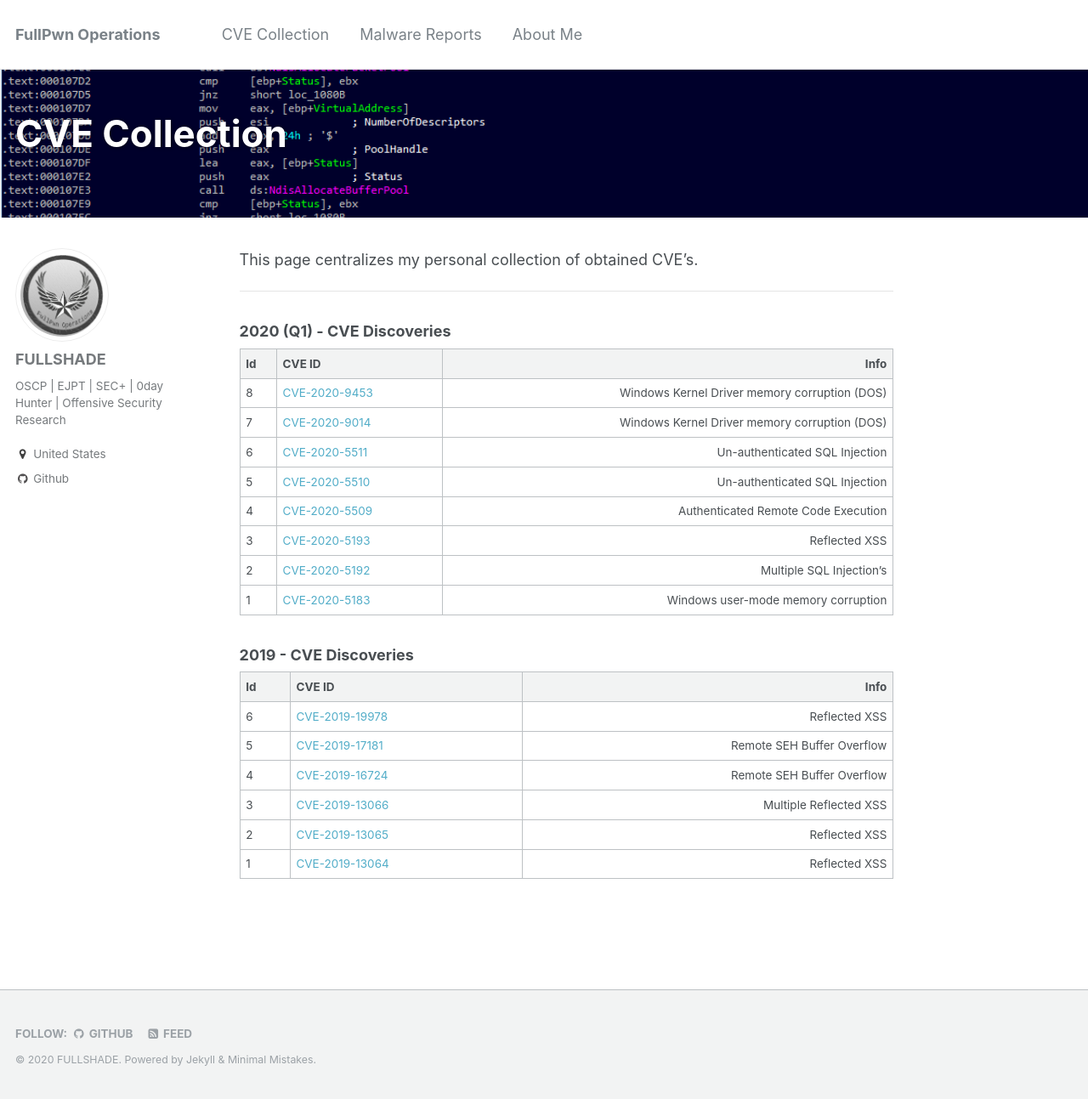
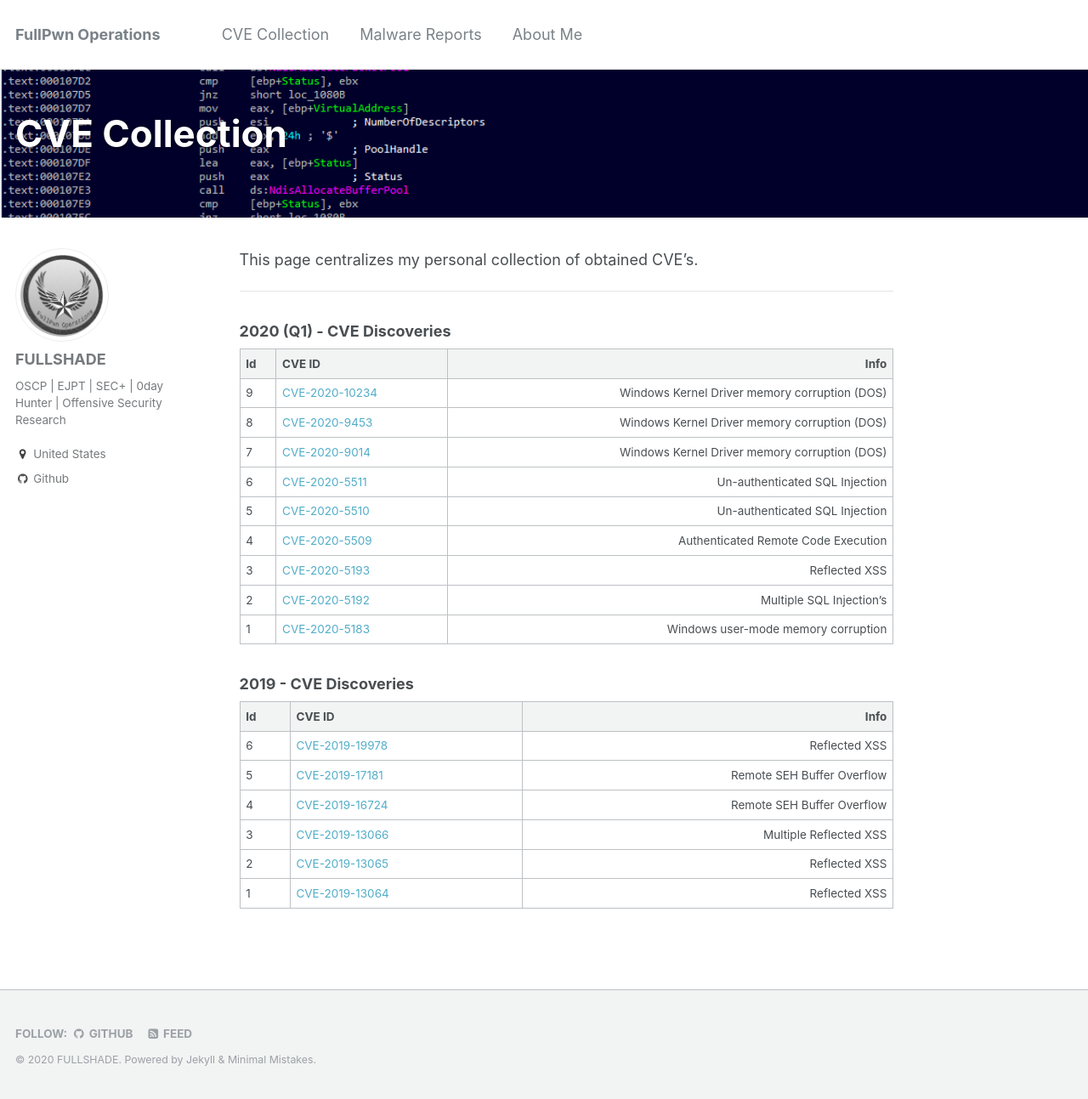
Before and after one commit to asdyxcyxc/FULLSHADE.github.io, a Jekyll site: the page built from _pages/cves.md, in a window 1280 px wide and 1293 px high. Shown: the whole window at 85% size. Built offline with Jekyll 4.4.1, drawn with Linux system fonts in a browser that asks for light colours.

Commit message:
Update cves.md

```diff
--- a/_pages/cves.md
+++ b/_pages/cves.md
@@ -15,6 +15,7 @@ This page centralizes my personal collection of obtained CVE's.
 
 | Id | CVE ID | Info  |
 |:---|:--------|--------:|
+| 9 | [CVE-2020-10234](https://cve.mitre.org/cgi-bin/cvename.cgi?name=CVE-2020-10234) | Windows Kernel Driver memory corruption (DOS)|
 | 8 | [CVE-2020-9453](https://cve.mitre.org/cgi-bin/cvename.cgi?name=CVE-2020-9014) | Windows Kernel Driver memory corruption (DOS)|
 | 7 | [CVE-2020-9014](https://cve.mitre.org/cgi-bin/cvename.cgi?name=CVE-2020-9014) | Windows Kernel Driver memory corruption (DOS)|
 | 6 | [CVE-2020-5511](https://cve.mitre.org/cgi-bin/cvename.cgi?name=CVE-2020-5511) | Un-authenticated SQL Injection |
```
